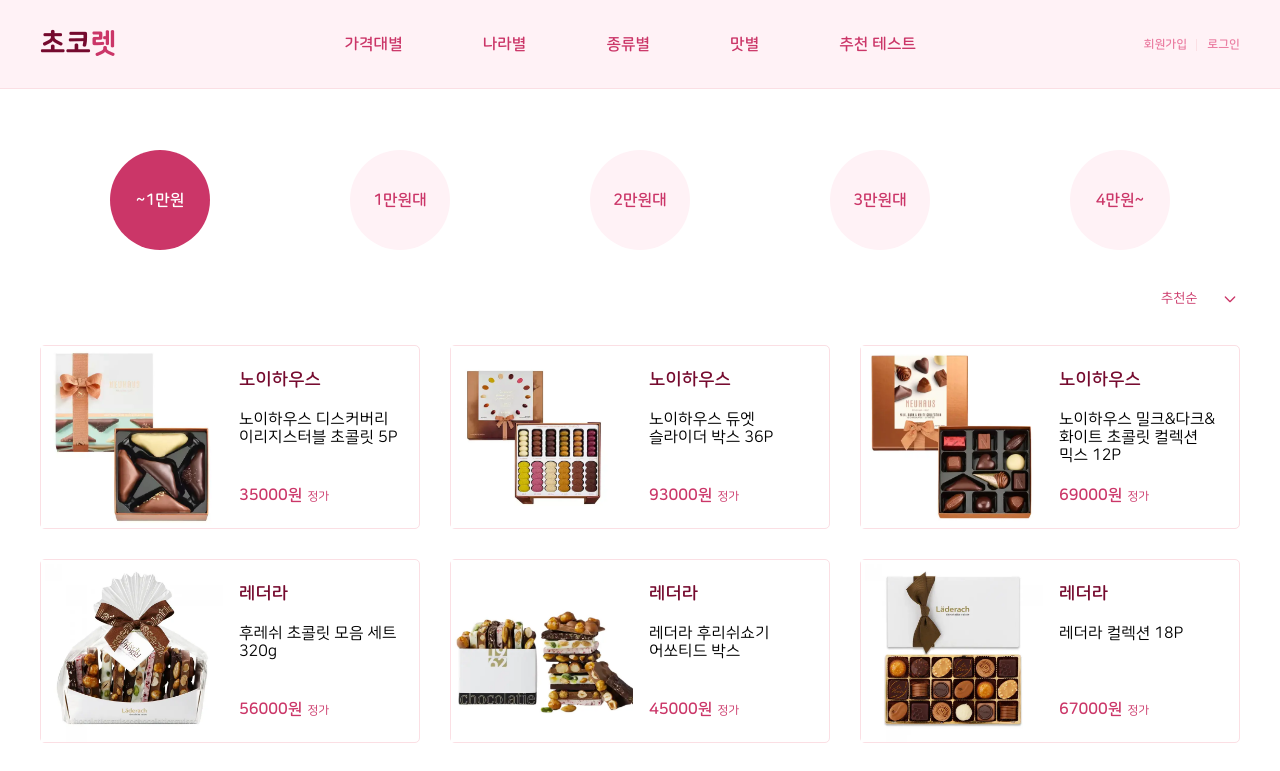
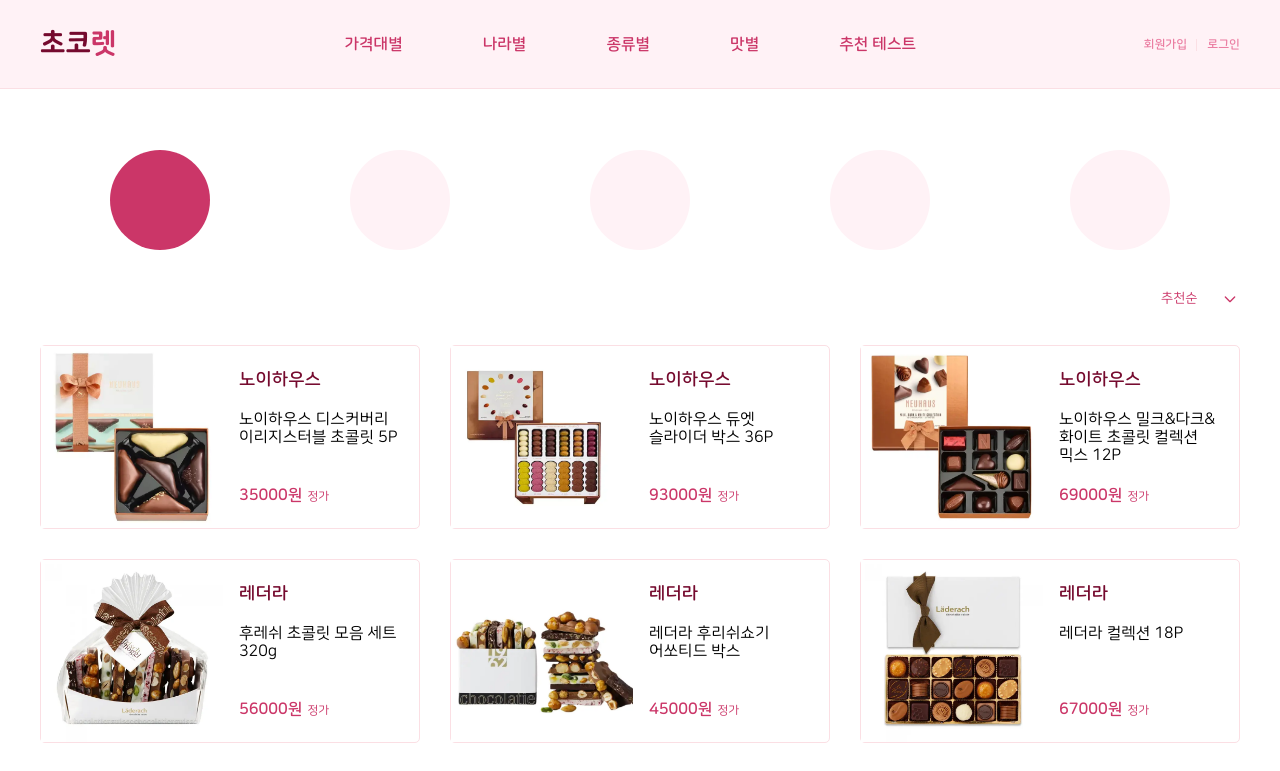
Before and after one commit to soheeyeo/Choco_Let, a Next.js app: page /list/country/1 in a window 1280 px wide. Shown: the top 771 px of the page. Built offline with nearby package versions, Linux system fonts and the light colour scheme.

Commit message:
:lipstick: Update chocolate data

```diff
--- a/app/list/[category]/[listId]/NavList.js
+++ b/app/list/[category]/[listId]/NavList.js
@@ -1,27 +1,32 @@
 import Link from "next/link";
+import { useState } from "react";
 
-export default function NavList({ styles }) {
+export default function NavList({ styles, category }) {
+    const [selecte, setSelected] = useState("");
+
     return (
         <div className={styles.nav_container}>
             <nav className={styles.nav_li}>
                 <Link
-                    href={"/list/price/1"}
+                    href={`/list/${category}/1`}
                     className={`${styles.nav_btn} ${styles.active}`}
-                >
-                    ~1만원
-                </Link>
-                <Link href={"/list/price/2"} className={styles.nav_btn}>
-                    1만원대
-                </Link>
-                <Link href={"/list/price/3"} className={styles.nav_btn}>
-                    2만원대
-                </Link>
-                <Link href={"/list/price/4"} className={styles.nav_btn}>
-                    3만원대
-                </Link>
-                <Link href={"/list/price/5"} className={styles.nav_btn}>
-                    4만원~
-                </Link>
+                ></Link>
+                <Link
+                    href={`/list/${category}/2`}
+                    className={styles.nav_btn}
+                ></Link>
+                <Link
+                    href={`/list/${category}/3`}
+                    className={styles.nav_btn}
+                ></Link>
+                <Link
+                    href={`/list/${category}/4`}
+                    className={styles.nav_btn}
+                ></Link>
+                <Link
+                    href={`/list/${category}/5`}
+                    className={styles.nav_btn}
+                ></Link>
             </nav>
         </div>
     );
```
